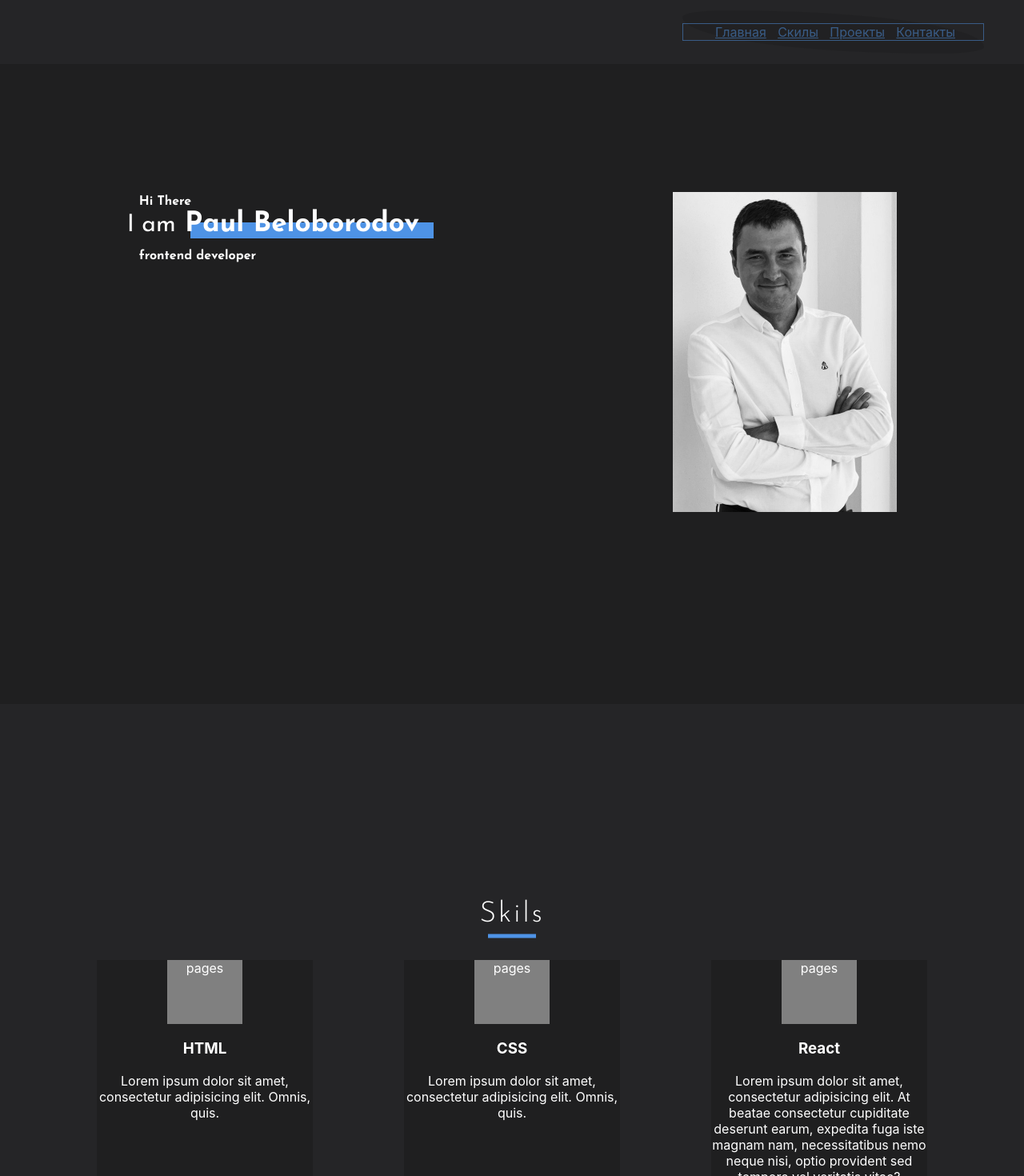
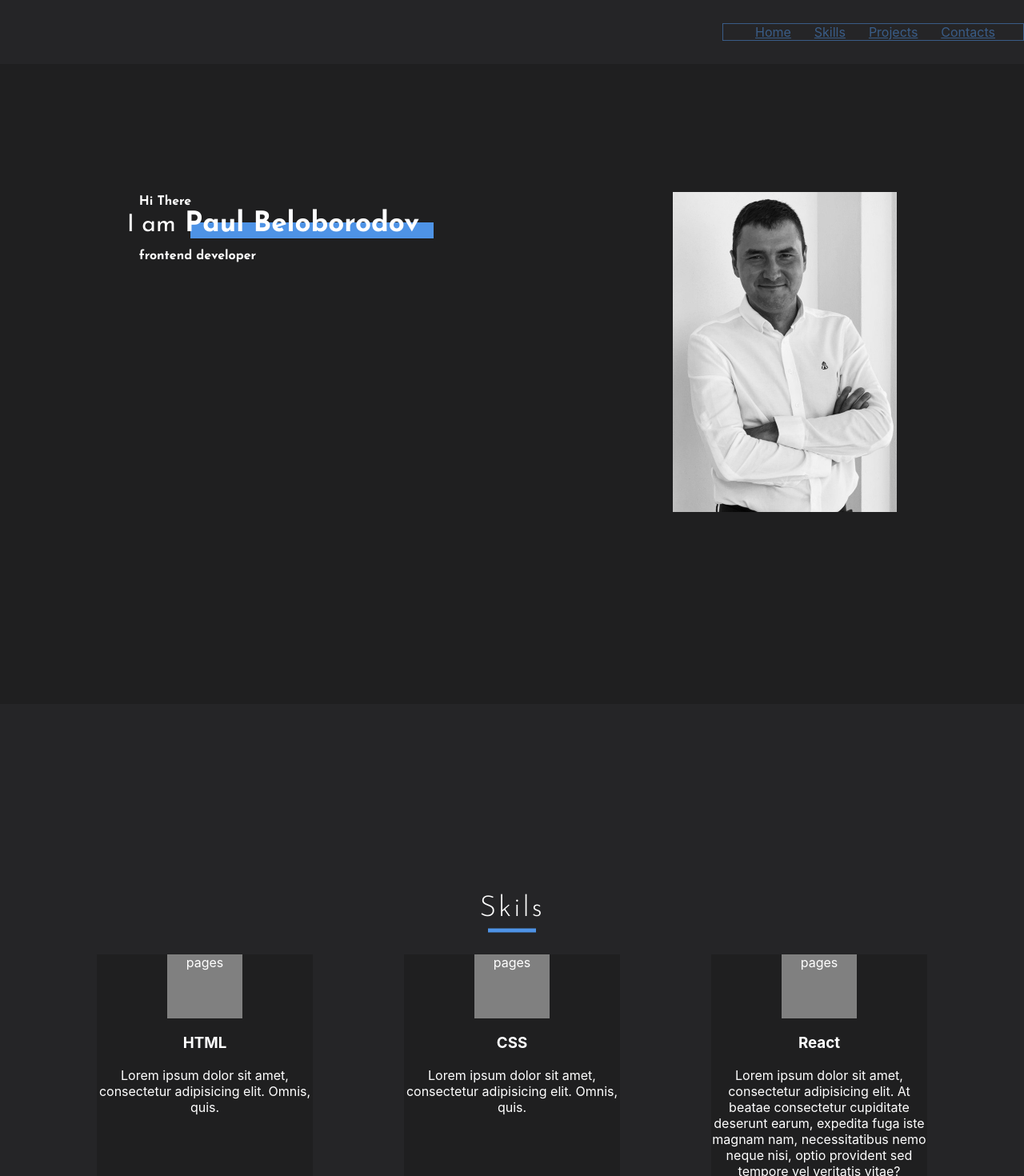
Before and after one commit to Paul-Bel/Portfolio, a React (Create React App) app: page / in a window 1280 px wide. Shown: the top 1470 px of the page at 80% size. Built offline with nearby package versions, Linux system fonts and the light colour scheme.

Commit message:
change lang

```diff
--- a/src/Contacts/Contacts.module.scss
+++ b/src/Contacts/Contacts.module.scss
@@ -5,7 +5,7 @@
   background-color: $bgFirstColor;
   padding: 10% 0;
   border: 1px solid;
-  max-height: 60vh;
+  max-height: 70vh;
 
   .blockContact {
     animation-duration: 1.25s;
@@ -18,22 +18,27 @@
     .input {
       @include flexFirstStyle(flex, column, nowrap, space-around, flex-start);
       width: 70%;
-      min-height: 350px;
+      //min-height: 350px;
       border: 1px solid;
       padding-left: 7px;
 
-      & input, textarea {
+      & input {
+        margin: 6px 30px 6px 5px;
+        height: 24px;
         width: 80%;
         background-color: #252527;
         border: 1px solid #4a4a4a;
       }
 
       & textarea {
+        margin: 0 30px 6px 5px;
         max-width: 80%;
         min-width: 80%;
-        min-height: 140px;
-        max-height: 180px;
-        animation-delay: 0.2s;
+        min-height: 220px;
+        max-height: 263px;
+        background-color: #252527;
+        border: 1px solid #4a4a4a;
+        animation-delay: 0.9s;
         animation-name: fadeInUp;
       }
 
--- a/src/NavBar/NavBar.module.scss
+++ b/src/NavBar/NavBar.module.scss
@@ -1,6 +1,6 @@
 @import 'src/common/styles/varabiles';
 .nav {
-  position: fixed;
+  //position: fixed;
   //right: -100px;
   right: 50px;
   //top: -100px;
@@ -17,7 +17,7 @@
 
 
   box-sizing: border-box;
-  background-color: $bgFirstColor;
+  //background-color: $bgFirstColor;
   color: $secondTextColor;
   //border: 1px solid darkred;
   //width: 300px;
--- a/src/NavBar/NavBar.tsx
+++ b/src/NavBar/NavBar.tsx
@@ -7,10 +7,10 @@ export const NavBar = () => {
     return (
         <div className={s.nav}>
             <ul className={s.listMenu}>
-                <li className={s.menuItem} ><a href="#1">Главная</a></li>
-                <li className={s.menuItem}><a href="#2">Скилы</a></li>
-                <li className={s.menuItem}><a href="#3">Проекты</a></li>
-                <li className={s.menuItem}><a href="#4">Контакты</a></li>
+                <li className={s.menuItem} ><a href="#1">Home</a></li>
+                <li className={s.menuItem}><a href="#2">Skills</a></li>
+                <li className={s.menuItem}><a href="#3">Projects</a></li>
+                <li className={s.menuItem}><a href="#4">Contacts</a></li>
             </ul>
 
 
--- a/src/Skills/Skills.module.scss
+++ b/src/Skills/Skills.module.scss
@@ -21,7 +21,7 @@
 
 .skill {
     width: 270px;
-    height: 100%;
+    min-height: 295px;
     align-items: center;
     //border: 1px solid;
     margin: 5px;
--- a/src/common/Footer/Footer.tsx
+++ b/src/common/Footer/Footer.tsx
@@ -19,7 +19,7 @@ export const Footer = () => {
     return (
         <div className={s.footer}>
             <div>
-                <h3>Pavel Beloborodov</h3>
+                <h3>Paul Beloborodov</h3>
                 <div className={s.containerSqu}>
                     {squares(7)}
                 </div>
```
